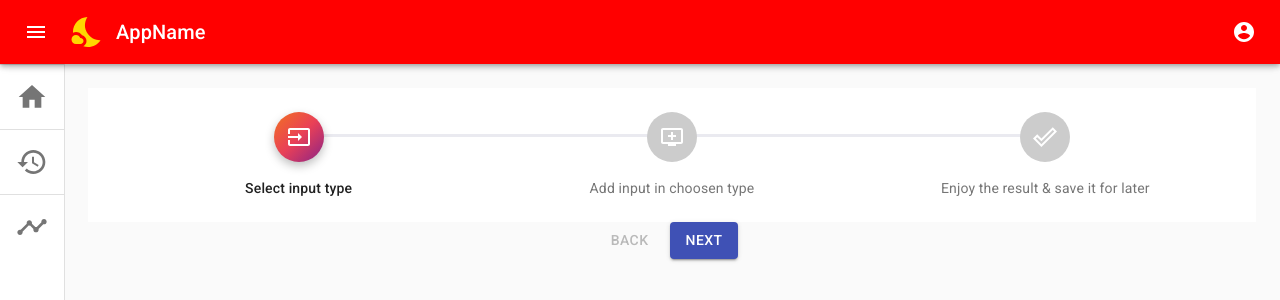
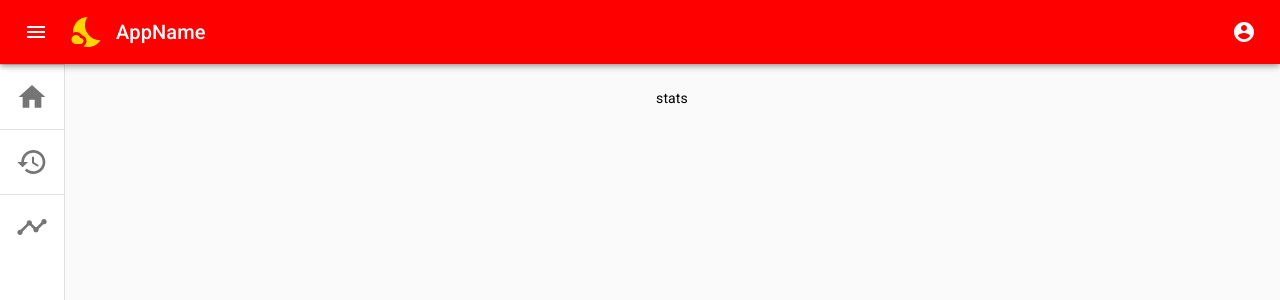
Before and after one commit to MattSzm/HackathonDefinitelyNotDevelopers, a React (Create React App) app in the folder frontend/: page /statistics in a window 1280 px wide. Shown: the top 300 px of the page. Built offline with nearby package versions, Linux system fonts and the light colour scheme.

Commit message:
Added progres path

```diff
--- a/frontend/src/components/Converter/Converter.css
+++ b/frontend/src/components/Converter/Converter.css
@@ -0,0 +1,5 @@
+@media screen and (max-width: 768px) {
+    .DesktopOnly{
+        display: none;
+    }
+}
--- a/frontend/src/components/Converter/Converter.js
+++ b/frontend/src/components/Converter/Converter.js
@@ -11,11 +11,117 @@ import DeleteIcon from '@material-ui/icons/Delete';
 import MenuItem from '@material-ui/core/MenuItem';
 import FormControl from '@material-ui/core/FormControl';
 import Select from '@material-ui/core/Select';
-import ProgBar from './ProgBar';
-import * as progressHandlers from './ProgBar';
+import PropTypes from 'prop-types';
+import {withStyles } from '@material-ui/core/styles';
+import clsx from 'clsx';
+import Stepper from '@material-ui/core/Stepper';
+import Step from '@material-ui/core/Step';
+import StepLabel from '@material-ui/core/StepLabel';
+import InputIcon from '@material-ui/icons/Input';
+import AddToQueueIcon from '@material-ui/icons/AddToQueue';
+import DoneOutlineIcon from '@material-ui/icons/DoneOutline';
+import StepConnector from '@material-ui/core/StepConnector';
+import './Converter.css';
+
+
+const ColorlibConnector = withStyles({
+    alternativeLabel: {
+      top: 22,
+    },
+    active: {
+      '& $line': {
+        backgroundImage:
+          'linear-gradient( 95deg,rgb(242,113,33) 0%,rgb(233,64,87) 50%,rgb(138,35,135) 100%)',
+      },
+    },
+    completed: {
+      '& $line': {
+        backgroundImage:
+          'linear-gradient( 95deg,rgb(242,113,33) 0%,rgb(233,64,87) 50%,rgb(138,35,135) 100%)',
+      },
+    },
+    line: {
+      height: 3,
+      border: 0,
+      backgroundColor: '#eaeaf0',
+      borderRadius: 1,
+    },
+  })(StepConnector);
+
+  const useColorlibStepIconStyles = makeStyles({
+    root: {
+      backgroundColor: '#ccc',
+      zIndex: 1,
+      color: '#fff',
+      width: 50,
+      height: 50,
+      display: 'flex',
+      borderRadius: '50%',
+      justifyContent: 'center',
+      alignItems: 'center',
+    },
+    active: {
+      backgroundImage:
+        'linear-gradient( 136deg, rgb(242,113,33) 0%, rgb(233,64,87) 50%, rgb(138,35,135) 100%)',
+      boxShadow: '0 4px 10px 0 rgba(0,0,0,.25)',
+    },
+    completed: {
+      backgroundImage:
+        'linear-gradient( 136deg, rgb(242,113,33) 0%, rgb(233,64,87) 50%, rgb(138,35,135) 100%)',
+    },
+  });
+
+  function ColorlibStepIcon(props) {
+    const classes = useColorlibStepIconStyles();
+    const { active, completed } = props;
+
+    const icons = {
+      1: <InputIcon />,
+      2: <AddToQueueIcon />,
+      3: <DoneOutlineIcon />,
+    };
+
+    return (
+      <div
+        className={clsx(classes.root, {
+          [classes.active]: active,
+          [classes.completed]: completed,
+        })}
+      >
+        {icons[String(props.icon)]}
+      </div>
+    );
+  }
+
+  ColorlibStepIcon.propTypes = {
+    /**
+     * Whether this step is active.
+     */
+    active: PropTypes.bool,
+    /**
+     * Mark the step as completed. Is passed to child components.
+     */
+    completed: PropTypes.bool,
+    /**
+     * The label displayed in the step icon.
+     */
+    icon: PropTypes.node,
+  };
+
+  function getSteps() {
+    return ['Select input type', 'Add input in choosen type', 'Enjoy the result & save it for later'];
+  }
+
 
 
 const useStyles = makeStyles((theme) => ({
+    root: {
+        width: '100%',
+      },
+      instructions: {
+        marginTop: theme.spacing(1),
+        marginBottom: theme.spacing(1),
+      },
     button: {
       margin: theme.spacing(1),
     },
@@ -38,7 +144,53 @@ const Converter = (props) => {
 
     const handleChange = (event) => {
         setType(event.target.value);
+        handleFstToScd();
     };
+
+    const handleSubmitProcessing = (event) => {
+        handleScdToThd();
+    }
+
+    const handleFinish = (event) => {
+        handleReset()
+    }
+
+    const handleDelete = (event) => {
+        handleReset()
+    }
+
+    const [activeStep, setActiveStep] = React.useState(0);
+    const steps = getSteps();
+
+    const handleFstToScd = () => {
+      setActiveStep((prevActiveStep) => 1);
+    };
+
+    const handleScdToThd = () => {
+      setActiveStep((prevActiveStep) => 2);
+    };
+
+    const handleReset = () => {
+      setActiveStep(0);
+    };
+
+    const stepsPath = (
+        <div className="card text-left DesktopOnly">
+                <div className="card-body">
+                    <p className="card-text"></p>
+                    <div className={classes.root}>
+                        <Stepper alternativeLabel activeStep={activeStep} connector={<ColorlibConnector />}>
+                        {steps.map((label) => (
+                            <Step key={label}>
+                            <StepLabel StepIconComponent={ColorlibStepIcon}>{label}</StepLabel>
+                            </Step>
+                        ))}
+                        </Stepper>
+                    </div>
+                </div>
+            </div>
+    );
+
 
     let userInput = null;
     if(type === 'text'){
@@ -103,6 +255,7 @@ const Converter = (props) => {
                         variant="contained"
                         color="secondary"
                         className={classes.button}
+                        onClick={handleSubmitProcessing}
                         endIcon={<SendIcon/>}>
                         Let's make it shorter
                     </Button>
@@ -122,6 +275,7 @@ const Converter = (props) => {
                     <Button
                         variant="contained"
                         color="secondary"
+                        onClick={handleFinish}
                         className={classes.button}
                         endIcon={<SaveIcon/>}>
                         Save it, I'm satisfied
@@ -129,6 +283,7 @@ const Converter = (props) => {
                     <Button
                         variant="contained"
                         color="secondary"
+                        onClick={handleDelete}
                         className={classes.button}
                         endIcon={<DeleteIcon/>}>
                         Delete fesult
@@ -140,6 +295,7 @@ const Converter = (props) => {
 
     return(
         <div>
+            {stepsPath}<br/>
             <Grid left={left} right ={right}/>
         </div>
 
--- a/frontend/src/components/Converter/ProgBar.js
+++ /dev/null
@@ -1,177 +0,0 @@
-import React from 'react';
-import PropTypes from 'prop-types';
-import { makeStyles, withStyles } from '@material-ui/core/styles';
-import clsx from 'clsx';
-import Stepper from '@material-ui/core/Stepper';
-import Step from '@material-ui/core/Step';
-import StepLabel from '@material-ui/core/StepLabel';
-import InputIcon from '@material-ui/icons/Input';
-import AddToQueueIcon from '@material-ui/icons/AddToQueue';
-import DoneOutlineIcon from '@material-ui/icons/DoneOutline';
-import StepConnector from '@material-ui/core/StepConnector';
-import Button from '@material-ui/core/Button';
-import Typography from '@material-ui/core/Typography';
-
-
-const ColorlibConnector = withStyles({
-  alternativeLabel: {
-    top: 22,
-  },
-  active: {
-    '& $line': {
-      backgroundImage:
-        'linear-gradient( 95deg,rgb(242,113,33) 0%,rgb(233,64,87) 50%,rgb(138,35,135) 100%)',
-    },
-  },
-  completed: {
-    '& $line': {
-      backgroundImage:
-        'linear-gradient( 95deg,rgb(242,113,33) 0%,rgb(233,64,87) 50%,rgb(138,35,135) 100%)',
-    },
-  },
-  line: {
-    height: 3,
-    border: 0,
-    backgroundColor: '#eaeaf0',
-    borderRadius: 1,
-  },
-})(StepConnector);
-
-const useColorlibStepIconStyles = makeStyles({
-  root: {
-    backgroundColor: '#ccc',
-    zIndex: 1,
-    color: '#fff',
-    width: 50,
-    height: 50,
-    display: 'flex',
-    borderRadius: '50%',
-    justifyContent: 'center',
-    alignItems: 'center',
-  },
-  active: {
-    backgroundImage:
-      'linear-gradient( 136deg, rgb(242,113,33) 0%, rgb(233,64,87) 50%, rgb(138,35,135) 100%)',
-    boxShadow: '0 4px 10px 0 rgba(0,0,0,.25)',
-  },
-  completed: {
-    backgroundImage:
-      'linear-gradient( 136deg, rgb(242,113,33) 0%, rgb(233,64,87) 50%, rgb(138,35,135) 100%)',
-  },
-});
-
-function ColorlibStepIcon(props) {
-  const classes = useColorlibStepIconStyles();
-  const { active, completed } = props;
-
-  const icons = {
-    1: <InputIcon />,
-    2: <AddToQueueIcon />,
-    3: <DoneOutlineIcon />,
-  };
-
-  return (
-    <div
-      className={clsx(classes.root, {
-        [classes.active]: active,
-        [classes.completed]: completed,
-      })}
-    >
-      {icons[String(props.icon)]}
-    </div>
-  );
-}
-
-ColorlibStepIcon.propTypes = {
-  /**
-   * Whether this step is active.
-   */
-  active: PropTypes.bool,
-  /**
-   * Mark the step as completed. Is passed to child components.
-   */
-  completed: PropTypes.bool,
-  /**
-   * The label displayed in the step icon.
-   */
-  icon: PropTypes.node,
-};
-
-const useStyles = makeStyles((theme) => ({
-  root: {
-    width: '100%',
-  },
-  button: {
-    marginRight: theme.spacing(1),
-  },
-  instructions: {
-    marginTop: theme.spacing(1),
-    marginBottom: theme.spacing(1),
-  },
-}));
-
-function getSteps() {
-  return ['Select input type', 'Add input in choosen type', 'Enjoy the result & save it for later'];
-}
-
-export default function CustomizedStepper() {
-  const classes = useStyles();
-  const [activeStep, setActiveStep] = React.useState(0);
-  const steps = getSteps();
-
-  const handleFstToScd = () => {
-    setActiveStep((prevActiveStep) => 1);
-  };
-
-  const handleScdToFst = () => {
-    setActiveStep((prevActiveStep) => 0);
-  };
-
-  const handleScdToThd = () => {
-    setActiveStep((prevActiveStep) => 2);
-  };
-
-  const handleReset = () => {
-    setActiveStep(0);
-  };
-
-  return (
-    <div className={classes.root}>
-      <Stepper alternativeLabel activeStep={activeStep} connector={<ColorlibConnector />}>
-        {steps.map((label) => (
-          <Step key={label}>
-            <StepLabel StepIconComponent={ColorlibStepIcon}>{label}</StepLabel>
-          </Step>
-        ))}
-      </Stepper>
-      <div>
-        {activeStep === steps.length ? (
-          <div>
-            <Typography className={classes.instructions}>
-              All steps completed - you&apos;re finished
-            </Typography>
-            <Button onClick={handleReset} className={classes.button}>
-              Reset
-            </Button>
-          </div>
-        ) : (
-          <div>
-            <div>
-              <Button disabled={activeStep === 0} onClick={handleScdToFst} className={classes.button}>
-                Back
-              </Button>
-              <Button
-                variant="contained"
-                color="primary"
-                onClick={handleFstToScd}
-                className={classes.button}
-              >
-                {activeStep === steps.length - 1 ? 'Finish' : 'Next'}
-              </Button>
-            </div>
-          </div>
-        )}
-      </div>
-    </div>
-  );
-}
--- a/frontend/src/components/Stats/Stats.js
+++ b/frontend/src/components/Stats/Stats.js
@@ -1,10 +1,9 @@
 import React from 'react';
-import ProgBar from '../Converter/ProgBar';
 
 const Stats = (props) => {
     return(
         <div>
-            <ProgBar/>
+            stats
         </div>
     );
 }
```
Also changed, not shown: 1 other file (tests, documents, lock files or other folders).
